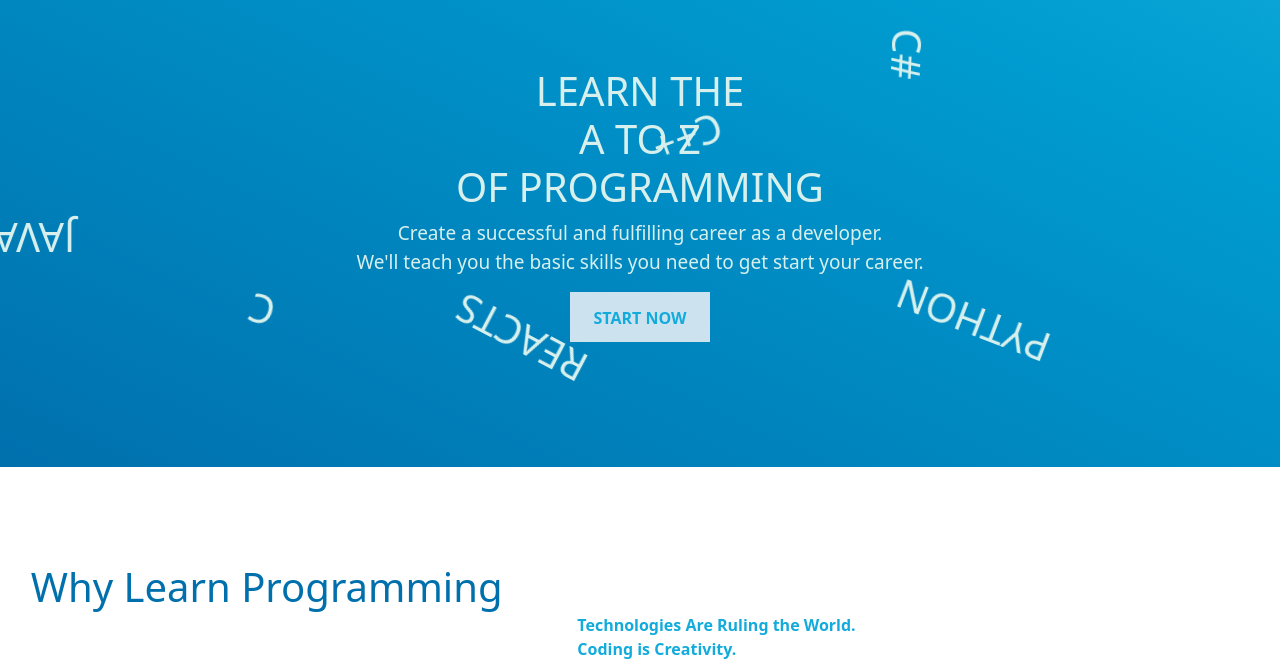
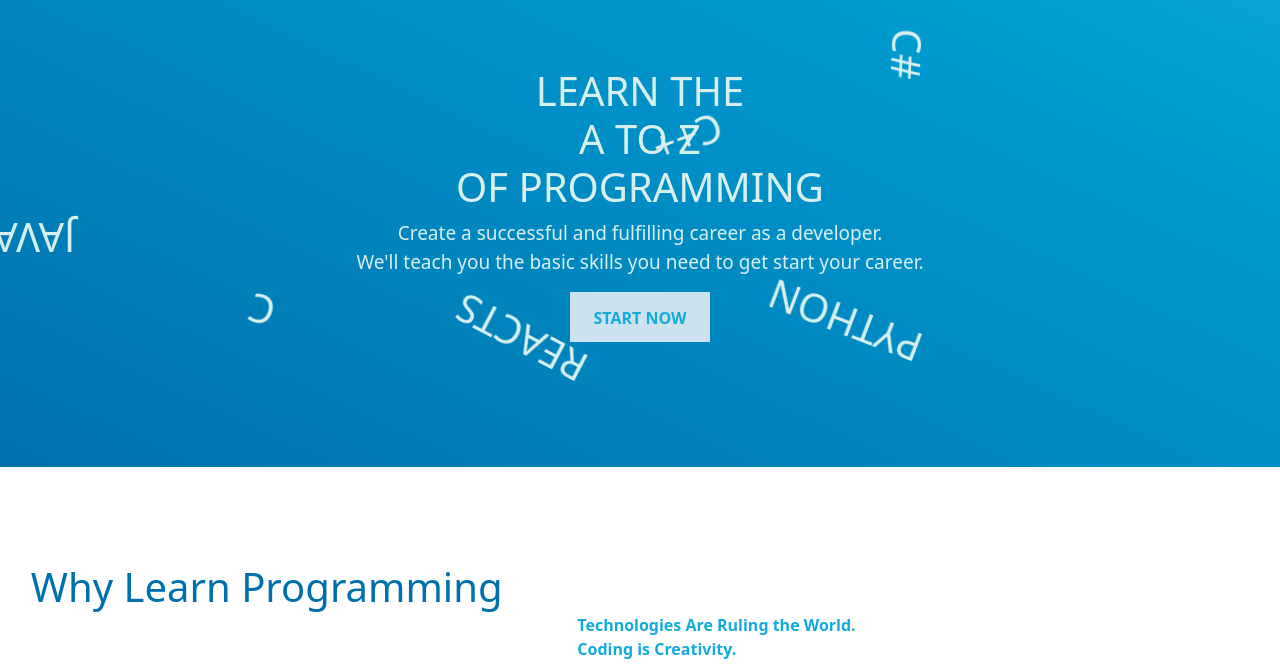
Before and after one commit to BunnyDeveloper1/scaleschool, a plain HTML site: page index.html in a window 1280 px wide. Shown: the part 133-798 px from the top of the page. Drawn offline with nearby package versions, Linux system fonts and the light colour scheme.

Commit message:
Update language_animation.css

```diff
--- a/language_animation.css
+++ b/language_animation.css
@@ -43,7 +43,7 @@ animation-delay:-5s;
 
 section .set div:nth-child(5)
 {
-left:70%;
+left:60%;
 animation:animate 18s linear infinite;
 animation-delay:-10s;
 }
```
